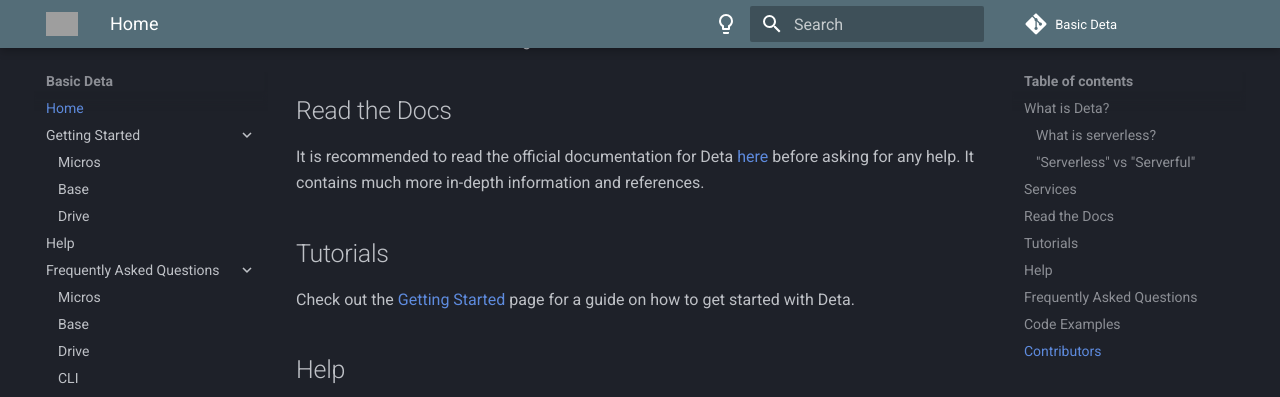
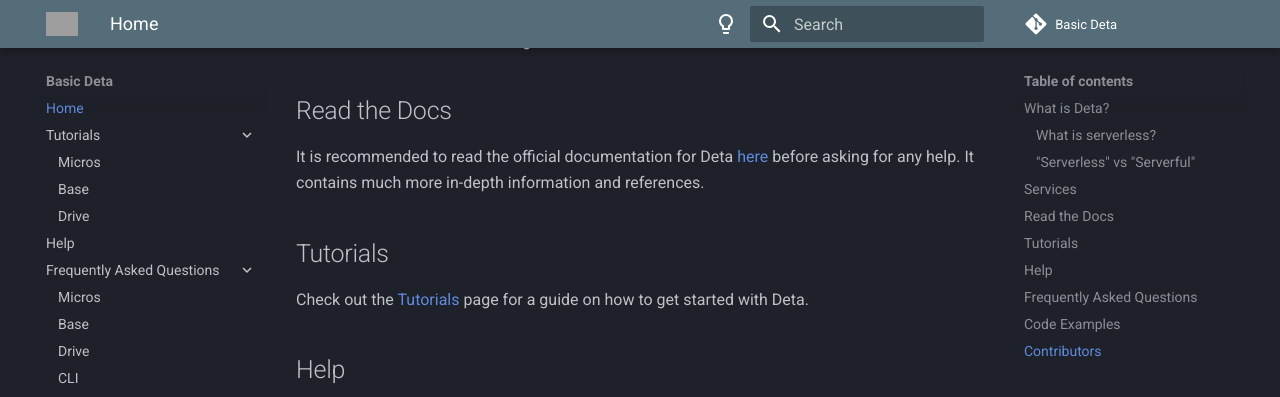
Before and after one commit to neobrains/deta-community, an MkDocs documentation site: the page built from docs/index.md, in a window 1280 px wide and 900 px high, scrolled down 1571 px. Shown: the top 397 px of the window. Built offline with MkDocs 1.6.1 and Material for MkDocs 9.7.7, drawn with Linux system fonts in a browser that asks for light colours; comment, search, counter and statistics services are not loaded; grey boxes are pictures that could not be loaded.

Commit message:
Move "getting-started" to "tutorials"

```diff
--- a/docs/index.md
+++ b/docs/index.md
@@ -52,7 +52,7 @@
 It contains much more in-depth information and references.
 
 ## Tutorials
-Check out the [Getting Started](/getting-started) page for a guide on how to get started with Deta.
+Check out the [Tutorials](/tutorials) page for a guide on how to get started with Deta.
 
 ## Help
 Make sure to read the [Help](/help) section for some guidelines on how to ask for help.
--- a/mkdocs.yaml
+++ b/mkdocs.yaml
@@ -104,11 +104,11 @@
 
 nav:
   - Home: index.md
-  - Getting Started:
-      - getting-started/index.md
-      - Micros: getting-started/micros.md
-      - Base: getting-started/base.md
-      - Drive: getting-started/drive.md
+  - Tutorials:
+      - tutorials/index.md
+      - Micros: tutorials/micros.md
+      - Base: tutorials/base.md
+      - Drive: tutorials/drive.md
   - Help: help.md
   - Frequently Asked Questions:
       - faq/index.md
```
Also changed, not shown: docs/examples/fastapi-app.md (+1 -1 lines), docs/examples/fastapi-drive-cdn.md (+1 -1 lines), docs/tutorials/base.md (renamed from docs/getting-started/base.md, +1 -1 lines), docs/tutorials/index.md (renamed from docs/getting-started/index.md, +1 -1 lines), docs/tutorials/drive.md (renamed from docs/getting-started/drive.md), docs/tutorials/micros.md (renamed from docs/getting-started/micros.md).
